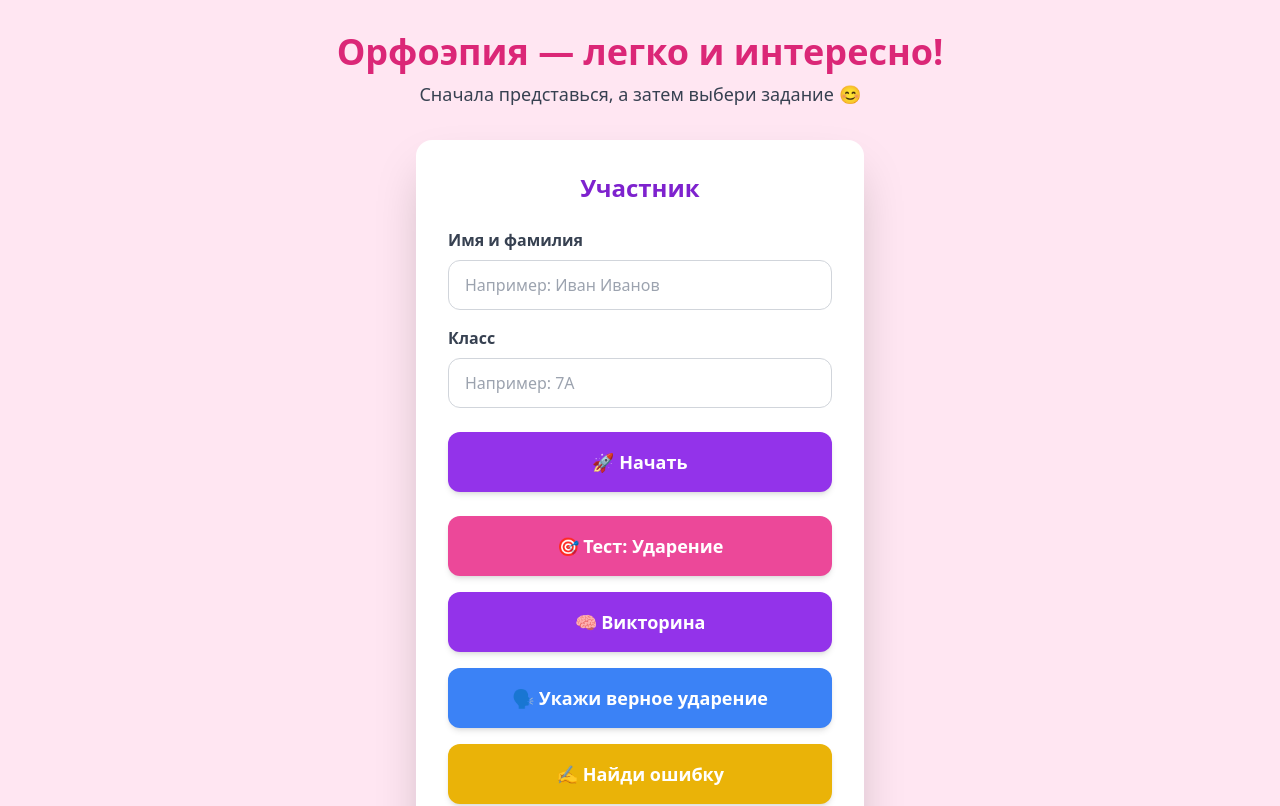
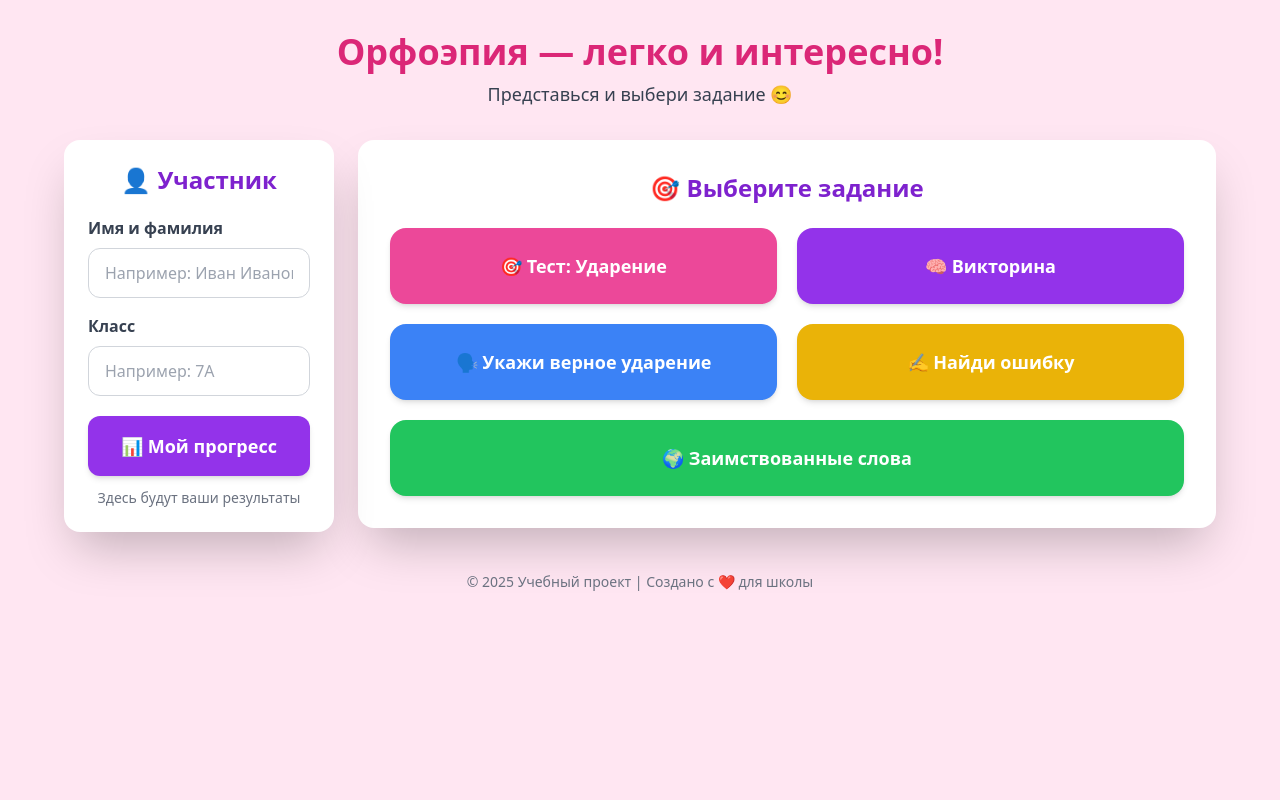
Before and after one commit to dulatovaadela-cmd/orphoepia, a Nuxt app: page / in a window 1280 px wide. Shown: the top 806 px of the page. Built offline with nearby package versions, Linux system fonts and the light colour scheme; no server answers.

Commit message:
Update index.vue

```diff
--- a/pages/index.vue
+++ b/pages/index.vue
@@ -1,20 +1,28 @@
 <template>
-  <div class="min-h-screen flex flex-col items-center justify-center bg-softpink py-8 px-4">
+  <div class="min-h-screen bg-softpink py-8 px-4">
 
+    <div class="max-w-6xl mx-auto">
+
+      <!-- Заголовок -->
       <div class="text-center mb-8 animate-fade-in">
         <h1 class="text-4xl font-extrabold text-pink-600 mb-2">
           Орфоэпия — легко и интересно!
         </h1>
 
         <p class="text-lg text-gray-700">
-        Сначала представься, а затем выбери задание 😊
+          Представься и выбери задание 😊
         </p>
       </div>
 
-    <div class="w-full max-w-md bg-white rounded-2xl shadow-2xl p-8">
+      <div class="grid grid-cols-1 lg:grid-cols-4 gap-6">
 
-      <h2 class="text-2xl font-bold text-center text-purple-700 mb-6">
-        Участник
+        <!-- ЛЕВАЯ ПАНЕЛЬ -->
+        <aside class="lg:col-span-1">
+
+          <div class="bg-white rounded-2xl shadow-2xl p-6 lg:sticky lg:top-6">
+
+            <h2 class="text-2xl font-bold text-purple-700 text-center mb-5">
+              👤 Участник
             </h2>
 
             <div class="mb-4">
@@ -30,7 +38,7 @@
               />
             </div>
 
-      <div class="mb-6">
+            <div class="mb-5">
               <label class="block text-gray-700 font-semibold mb-2">
                 Класс
               </label>
@@ -50,19 +58,38 @@
               {{ errorMessage }}
             </p>
 
-      <button
-        @click="start"
-        class="w-full py-4 px-6 bg-purple-600 hover:bg-purple-700 text-white text-lg font-semibold rounded-xl shadow-md transition transform hover:scale-[1.02] mb-6"
+            <!-- Мой прогресс -->
+            <NuxtLink
+              to="/results"
+              @click="openProgress"
+              class="block w-full py-4 px-4 bg-purple-600 hover:bg-purple-700 text-white text-lg font-semibold rounded-xl text-center shadow-md transition"
             >
-        🚀 Начать
-      </button>
+              📊 Мой прогресс
+            </NuxtLink>
 
-      <div class="flex flex-col gap-4">
+            <p class="text-sm text-gray-500 text-center mt-3">
+              Здесь будут ваши результаты
+            </p>
+
+          </div>
+
+        </aside>
+
+        <!-- ПРАВАЯ ЧАСТЬ — ЗАДАНИЯ -->
+        <main class="lg:col-span-3">
+
+          <div class="bg-white rounded-2xl shadow-2xl p-8">
+
+            <h2 class="text-2xl font-bold text-purple-700 text-center mb-6">
+              🎯 Выберите задание
+            </h2>
+
+            <div class="grid grid-cols-1 md:grid-cols-2 gap-5">
 
               <NuxtLink
                 to="/stress"
                 @click="goToTask('/stress')"
-          class="w-full py-4 px-6 bg-pink-500 hover:bg-pink-600 text-white text-lg font-semibold rounded-xl text-center shadow-md transition"
+                class="py-6 px-5 bg-pink-500 hover:bg-pink-600 text-white text-lg font-semibold rounded-2xl text-center shadow-md transition transform hover:scale-[1.02]"
               >
                 🎯 Тест: Ударение
               </NuxtLink>
@@ -70,7 +97,7 @@
               <NuxtLink
                 to="/quiz"
                 @click="goToTask('/quiz')"
-          class="w-full py-4 px-6 bg-purple-600 hover:bg-purple-700 text-white text-lg font-semibold rounded-xl text-center shadow-md transition"
+                class="py-6 px-5 bg-purple-600 hover:bg-purple-700 text-white text-lg font-semibold rounded-2xl text-center shadow-md transition transform hover:scale-[1.02]"
               >
                 🧠 Викторина
               </NuxtLink>
@@ -78,7 +105,7 @@
               <NuxtLink
                 to="/sentence-accent"
                 @click="goToTask('/sentence-accent')"
-          class="w-full py-4 px-6 bg-blue-500 hover:bg-blue-600 text-white text-lg font-semibold rounded-xl text-center shadow-md transition"
+                class="py-6 px-5 bg-blue-500 hover:bg-blue-600 text-white text-lg font-semibold rounded-2xl text-center shadow-md transition transform hover:scale-[1.02]"
               >
                 🗣️ Укажи верное ударение
               </NuxtLink>
@@ -86,7 +113,7 @@
               <NuxtLink
                 to="/find-mistake"
                 @click="goToTask('/find-mistake')"
-          class="w-full py-4 px-6 bg-yellow-500 hover:bg-yellow-600 text-white text-lg font-semibold rounded-xl text-center shadow-md transition"
+                class="py-6 px-5 bg-yellow-500 hover:bg-yellow-600 text-white text-lg font-semibold rounded-2xl text-center shadow-md transition transform hover:scale-[1.02]"
               >
                 ✍️ Найди ошибку
               </NuxtLink>
@@ -94,15 +121,22 @@
               <NuxtLink
                 to="/borrowings"
                 @click="goToTask('/borrowings')"
-          class="w-full py-4 px-6 bg-green-500 hover:bg-green-600 text-white text-lg font-semibold rounded-xl text-center shadow-md transition"
+                class="py-6 px-5 bg-green-500 hover:bg-green-600 text-white text-lg font-semibold rounded-2xl text-center shadow-md transition transform hover:scale-[1.02] md:col-span-2"
               >
                 🌍 Заимствованные слова
               </NuxtLink>
 
             </div>
+
           </div>
 
-    <footer class="mt-10 text-sm text-gray-500">
+        </main>
+
+      </div>
+
+    </div>
+
+    <footer class="mt-10 text-sm text-gray-500 text-center">
       © 2025 Учебный проект | Создано с ❤️ для школы
     </footer>
 
@@ -110,25 +144,13 @@
 </template>
 
 <script setup lang="ts">
-import { ref } from 'vue'
+import { ref, onMounted } from 'vue'
 
 const studentName = ref('')
 const studentClass = ref('')
 const errorMessage = ref('')
 
-function start() {
-  errorMessage.value = ''
-
-  if (!studentName.value.trim()) {
-    errorMessage.value = 'Введите имя и фамилию'
-    return
-  }
-
-  if (!studentClass.value.trim()) {
-    errorMessage.value = 'Введите класс'
-    return
-  }
-
+function saveStudent() {
   localStorage.setItem(
     'orphoepia_student',
     JSON.stringify({
@@ -136,28 +158,55 @@ function start() {
       class: studentClass.value.trim()
     })
   )
+}
 
-  navigateTo('/stress')
+function validateStudent() {
+  errorMessage.value = ''
+
+  if (!studentName.value.trim()) {
+    errorMessage.value = 'Введите имя и фамилию'
+    return false
+  }
+
+  if (!studentClass.value.trim()) {
+    errorMessage.value = 'Введите класс'
+    return false
+  }
+
+  return true
 }
 
 function goToTask(path: string) {
-  errorMessage.value = ''
-
-  if (!studentName.value.trim() || !studentClass.value.trim()) {
-    errorMessage.value = 'Сначала введите имя и класс'
+  if (!validateStudent()) {
     return
   }
 
-  localStorage.setItem(
-    'orphoepia_student',
-    JSON.stringify({
-      name: studentName.value.trim(),
-      class: studentClass.value.trim()
-    })
-  )
-
+  saveStudent()
   navigateTo(path)
 }
+
+function openProgress() {
+  if (!validateStudent()) {
+    return
+  }
+
+  saveStudent()
+}
+
+onMounted(() => {
+  const savedStudent = localStorage.getItem('orphoepia_student')
+
+  if (savedStudent) {
+    try {
+      const student = JSON.parse(savedStudent)
+
+      studentName.value = student.name || ''
+      studentClass.value = student.class || ''
+    } catch {
+      localStorage.removeItem('orphoepia_student')
+    }
+  }
+})
 </script>
 
 <style scoped>
```
Lines whose indentation alone changed are shown as unchanged.
